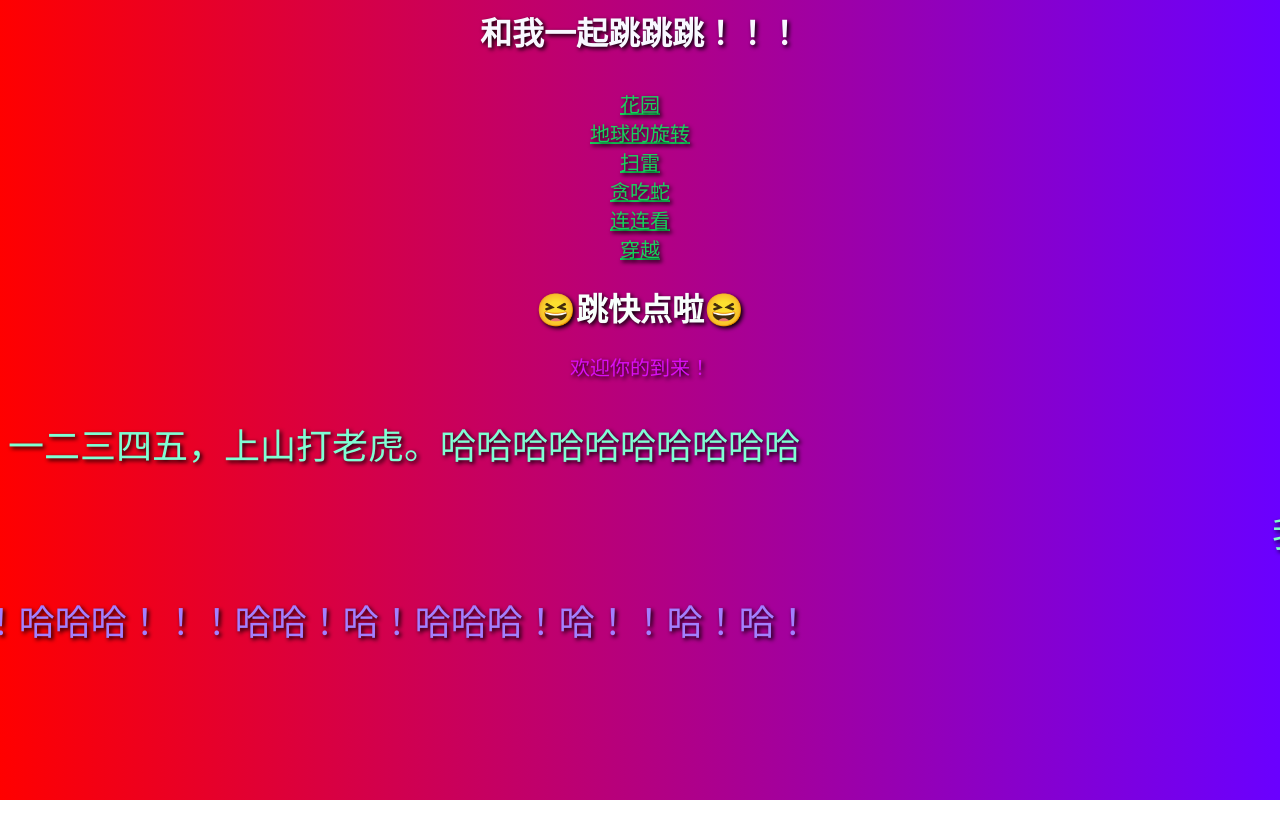
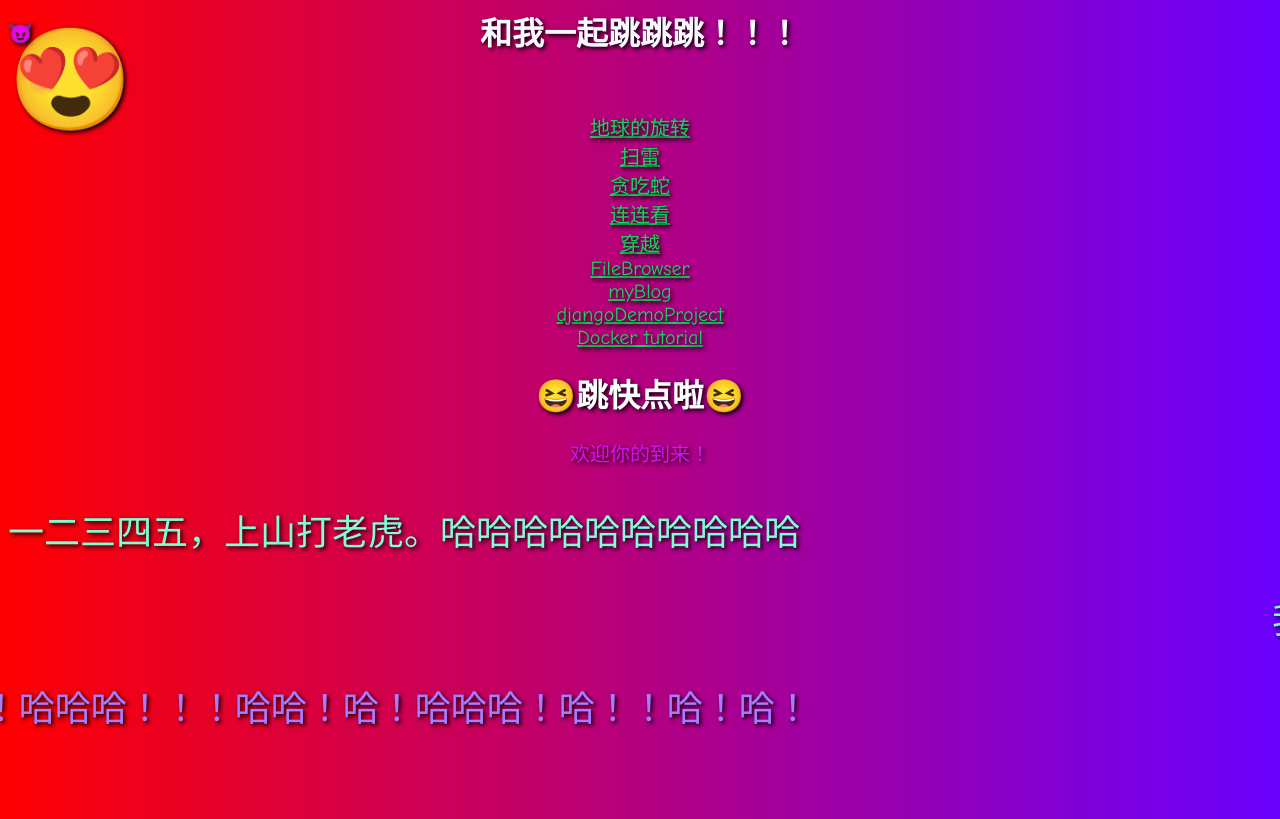
Before and after one commit to zishuQ/VPS, a plain HTML site: page index.html in a window 1280 px wide. Shown: the top 819 px of the page. Drawn offline with Linux system fonts and the light colour scheme.

Commit message:
update mouse move style

```diff
--- a/crossing/src/game.js
+++ b/crossing/src/game.js
@@ -49,11 +49,11 @@ MG.game = (function () {
             text: function () {
                 if (mLevel == 2) {
                     return 'Love';
-                } else if (mLevel == 5) {
+                }/* else if (mLevel == 5) {
                     return 'I';
                 } else if (mLevel == 1) {
                     return 'You';
-                } else {
+                }*/ else {
                     return 'CLICK TO CONTINUE';
                 }
             },
--- a/index.html
+++ b/index.html
@@ -84,18 +84,71 @@
 		  <!-- 使用<center>标签包裹链接 -->
 		  <center>
 			  <h1 style="animation: bounce 0.3s infinite; color: ghostwhite;">和我一起跳跳跳！！！</h1>
-			  <a href="myFlowers">花园</a><br>
+			  <a href="myFlowers"></a><br>
 			  <a href="earth/">地球的旋转</a><br>
 			  <a href="saolei/">扫雷</a><br>
 			  <a href="snake/">贪吃蛇</a><br>
 			  <a href="llk/">连连看</a><br>
 			  <a href="crossing/">穿越</a><br>
+			  <a href="http://117.50.175.42:7070">FileBrowser</a><br>
+			  <a href="http://117.50.175.42:4000">myBlog</a><br>
+			  <a href="http://117.50.175.42:8000">djangoDemoProject</a><br>
+			  <a href="http://117.50.175.42:4400">Docker tutorial</a><br>
 			  <h1 style="animation: bounce 0.1s infinite; color: rgb(248, 255, 252);">😆跳快点啦😆</h1>
 		  </center>
 		  <div id='1'><span class='2'>欢迎你的到来！</span></div>
 		  <p style="animation: scroll 10s infinite linear; color: aquamarine; font-size: 36px;">一二三四五，上山打老虎。哈哈哈哈哈哈哈哈哈哈</p>
 		  <p style="animation: scroll 5s infinite linear; color: rgb(127, 255, 200); font-size: 36px;">我一定会回来的！！！！</p>
 		  <p style="animation: scroll 3s infinite linear; color: rgb(163, 127, 255); font-size: 36px;">哈哈！！！！哈哈哈！！！哈哈哈！！！哈哈！哈！哈哈哈！哈！！哈！哈！哈！！！哈</p>
+		    <div class="container">
+        <style>
+            #emoji1 {
+                position: fixed;
+                z-index: 9999;
+                font-size: 5em;
+                transition: left 0.1s ease-out, top 0.1s ease-out;
+            }
 
+            #emoji2 {
+                position: fixed;
+                z-index: 9999;
+                font-size: 1em;
+                transition: left 0.15s ease-out, top 0.15s ease-out;
+            }
+        </style>
+        <div id="emoji1" style="left: 284.8px; top: 551.6px;">😍</div>
+        <div id="emoji2" style="left: 284.8px; top: 551.6px;">😈</div>
+        <script>
+            var emoji1 = document.getElementById('emoji1');
+            var emoji2 = document.getElementById('emoji2');
+            var currentX = 0;
+            var currentY = 0;
+            var targetX = 0;
+            var targetY = 0;
+            var easing = 0.1;
+
+            document.addEventListener('mousemove', function (e) {
+                targetX = e.clientX;
+                targetY = e.clientY;
+            });
+
+            function animateEmoji() {
+                var dx = targetX - currentX;
+                var dy = targetY - currentY;
+
+                currentX += dx * easing;
+                currentY += dy * easing;
+
+                emoji1.style.left = currentX + 'px';
+                emoji1.style.top = currentY + 'px';
+
+                emoji2.style.left = currentX + 'px';
+                emoji2.style.top = currentY + 'px';
+
+                requestAnimationFrame(animateEmoji);
+            }
+            animateEmoji();
+        </script>
+    </div>
 	</body>
 </html>
```
Also changed, not shown: saolei/index.html (+11 -10 lines), 1 other file.
